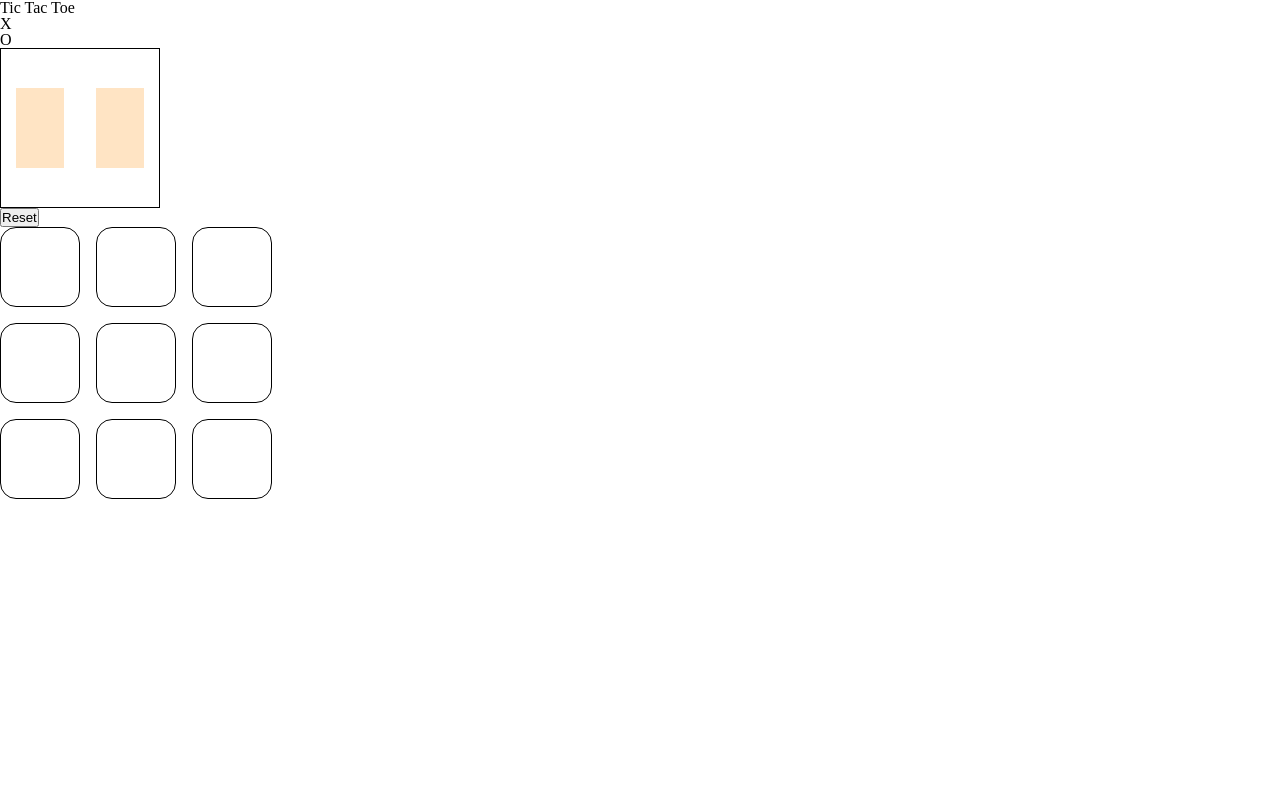
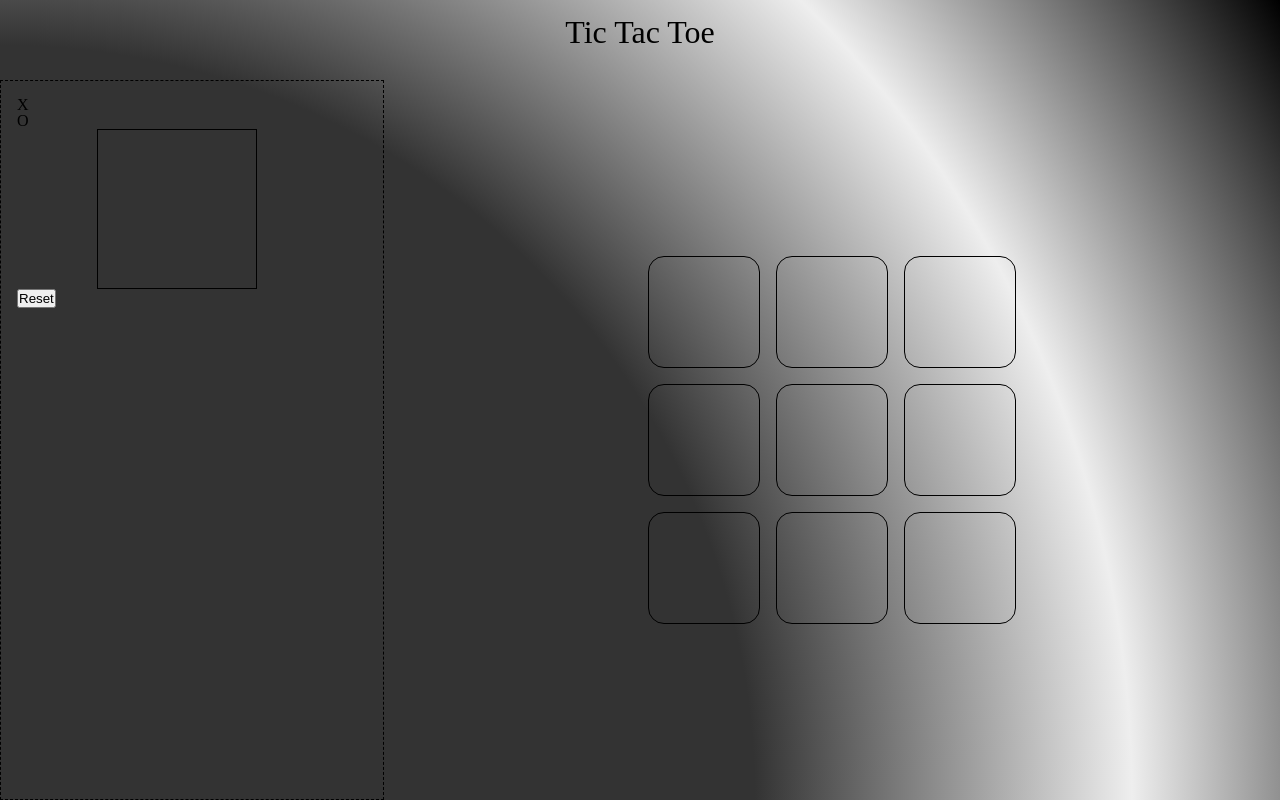
Before and after one commit to thpham1997/Tic_Tac_Toe, a website: page index.html in a window 1280 px wide. Drawn offline with Linux system fonts and the light colour scheme.

Commit message:
main.css

```diff
--- a/css/main.css
+++ b/css/main.css
@@ -31,6 +31,9 @@ footer, header, hgroup, menu, nav, section {
 
 body {
   line-height: 1;
+  background-attachment: fixed;
+  height: 100vh;
+  width: 100vw;
 }
 
 ol, ul {
@@ -59,16 +62,24 @@ table {
   padding: 0;
 }
 
+header {
+  height: 10%;
+  text-align: center;
+  font-size: 2rem;
+  padding: 1rem 0;
+}
+
 .playground {
   display: grid;
-  grid-template-columns: repeat(3, 5rem);
-  gap: 1em;
+  grid-template-columns: repeat(3, 7rem);
+  gap: 1rem;
+  place-content: center;
 }
 
 .cell {
-  width: 5rem;
-  height: 5rem;
-  line-height: 5rem;
+  width: 7rem;
+  height: 7rem;
+  line-height: 7rem;
   font-size: 4rem;
   text-align: center;
   border-width: 0.1rem;
@@ -77,9 +88,32 @@ table {
   border-radius: 1rem;
 }
 
+main {
+  display: grid;
+  position: absolute;
+  grid-template-columns: 3fr 7fr;
+  width: 100%;
+  height: 90%;
+}
+
+body {
+  background: radial-gradient(circle at 0% 100%, #333, #333 50%, #eee 75%, black 100%);
+  background-repeat: no-repeat;
+}
+
+.control-panel {
+  border-color: black;
+  border-width: 0.1rem;
+  border-style: dashed;
+  position: relative;
+  padding: 1rem 1rem;
+  background: inherit;
+  height: 100%;
+}
 .control-panel__score {
   width: 10rem;
   height: 10rem;
+  margin: 0 5rem;
   border-style: solid;
   border-color: black;
   border-width: 0.1rem;
@@ -91,6 +125,11 @@ table {
 .control-panel__score * {
   width: 3rem;
   height: 5rem;
-  background-color: bisque;
   color: black;
 }
+.control-panel__score p {
+  display: block;
+}
+.control-panel__score__turn {
+  display: inline-block;
+}
```
